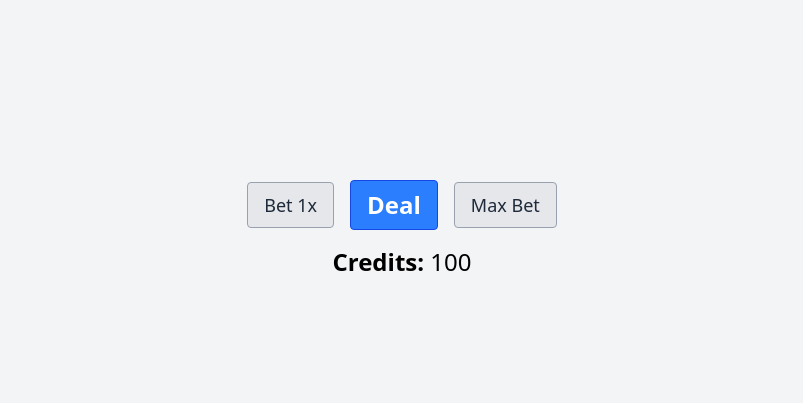
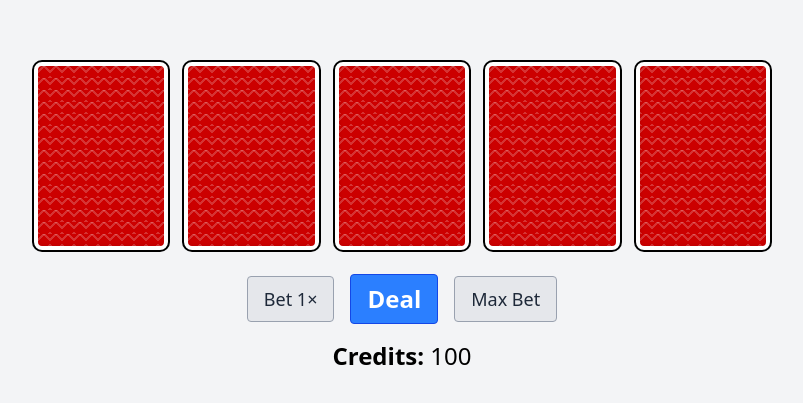
Before and after one commit to cromero3/cromero3.github.io, a Vue app: page / in a window 1280 px wide. Shown: the part 183-586 px from the top of the page, without its empty margins (238-1041 px from the left). Built offline with nearby package versions, Linux system fonts and the light colour scheme.

Commit message:
Added back pattern to cards

```diff
--- a/src/components/Card.vue
+++ b/src/components/Card.vue
@@ -1,21 +1,28 @@
 <template>
-  <div @click="$emit('toggle-hold')" class="cursor-pointer">
+  <div @click="emitToggleHold" class="cursor-pointer">
+    <!-- card back -->
     <div
-      class="
-        w-full aspect-[5/7] bg-white border rounded-lg shadow-lg
-        p-2 flex flex-col items-center justify-center overflow-hidden
-      "
+      v-if="faceDown"
+      class="card-back"
+    ></div>
+
+    <!-- card front (unchanged) -->
+    <div
+      v-else
+      class="w-full aspect-[5/7] bg-white border rounded-lg shadow-lg p-2 flex flex-col items-center justify-center overflow-hidden"
     >
-      <span class="text-2xl sm:text-3xl md:text-4xl">{{ card.rank }}</span>
+      <span class="text-2xl sm:text-3xl md:text-4xl">{{ card!.rank }}</span>
       <span
-        :class="suitClass(card.suit)"
+        :class="suitClass(card!.suit)"
         class="leading-none text-2xl sm:text-3xl md:text-4xl"
       >
-        {{ card.suit }}
+        {{ card!.suit }}
       </span>
     </div>
+
+    <!-- HELD badge -->
     <div
-      v-if="held"
+      v-if="!faceDown && held"
       class="mt-1 text-sm sm:text-base md:text-lg text-green-600 text-center"
     >
       HELD
@@ -24,16 +31,49 @@
 </template>
 
 <script setup lang="ts">
-import type { PropType } from 'vue'
-// **import the public Card type** instead of declaring a new interface
-import type { Card as CardType } from '../game/deck'
+import type { PropType } from 'vue';
+import type { Card as CardType } from '../game/deck';
 
-const props = defineProps({
-  card:  { type: Object as PropType<CardType>, required: true },
-  held:  { type: Boolean,            required: true },
-})
+const props = defineProps<{
+  faceDown?: boolean;
+  card?: CardType;
+  held?: boolean;
+}>();
+const emit = defineEmits(['toggle-hold']);
+function emitToggleHold() {
+  if (!props.faceDown) emit('toggle-hold');
+}
+const suitClass = (s: CardType['suit']) =>
+  s === '♥' || s === '♦' ? 'text-red-600' : 'text-gray-900';
+</script>
 
-// helper stays the same
-const suitClass = (s: CardType['suit']) =>
-  s === '♥' || s === '♦' ? 'text-red-600' : 'text-gray-900'
-</script>
+<style scoped>
+.card-back {
+  width: 100%;
+  aspect-ratio: 5 / 7;
+
+  /* white frame */
+  border: 4px solid white;
+  border-radius: 0.5rem;
+
+  /* inner shadow + outer black outline */
+  box-shadow:
+    inset 0 0 4px rgba(0, 0, 0, 0.1),
+    0 0 0 2px rgba(0, 0, 0, 1);
+
+  /* red background + crosshatch pattern */
+  background-color: #c00;
+  background-image:
+    repeating-linear-gradient(
+      45deg,
+      rgba(255,255,255,0.2) 0 2px,
+      transparent 2px 12px
+    ),
+    repeating-linear-gradient(
+      -45deg,
+      rgba(255,255,255,0.2) 0 2px,
+      transparent 2px 12px
+    );
+  background-size: 12px 12px;
+}
+</style>
--- a/src/components/PokerGame.vue
+++ b/src/components/PokerGame.vue
@@ -1,40 +1,41 @@
 <template>
   <div class="min-h-screen flex flex-col items-center justify-center bg-gray-100 p-4">
     <div class="w-full max-w-3xl mx-auto">
-      <!-- Card row: exactly 5 equal columns with gap -->
+
+      <!-- Card row: blank backs in 'bet', faces in 'draw'/'results' -->
       <div class="grid grid-cols-5 gap-4 mb-6">
         <Card
-          v-for="(c, i) in hand"
+          v-for="i in 5"
           :key="i"
-          :card="c"
-          :held="held[i]"
-          @toggle-hold="() => toggleHold(i)"
+          :face-down="phase === 'bet'"
+          :card="phase === 'bet' ? undefined : hand[i - 1]"
+          :held="phase !== 'bet' && held[i - 1]"
+          @toggle-hold="() => toggleHold(i - 1)"
         />
       </div>
 
-      <!-- Controls: Bet+1, Action, Max Bet -->
+      <!-- Controls: Bet+1, Deal/Draw/New Game, Max Bet -->
       <div class="flex flex-col sm:flex-row items-center justify-center gap-4 mb-4">
-        <!-- Main action button (center on desktop, top on mobile) -->
+        <button
+          @click="increaseBet"
+          :disabled="phase !== 'bet' || betAmount >= 5"
+          :class="betButtonClasses"
+          class="order-1 sm:order-1 w-full sm:w-auto"
+        >
+          Bet {{ betAmount }}×
+        </button>
+
         <button
           @click="handleAction"
           :class="actionClasses"
-          class="order-1 sm:order-2 w-full sm:w-auto"
+          class="order-2 sm:order-2 w-full sm:w-auto"
         >
           {{ buttonLabel }}
         </button>
-        <!-- Bet +1 button (left on desktop, middle on mobile) -->
-        <button
-          @click="increaseBet"
-          :disabled="phase === 'draw' || betAmount >= 5"
-          :class="betButtonClasses"
-          class="order-2 sm:order-1 w-full sm:w-auto"
-        >
-          Bet {{ betAmount }}x
-        </button>
-        <!-- Max Bet button (right on desktop, bottom on mobile) -->
+
         <button
           @click="maxBet"
-          :disabled="phase === 'draw' || betAmount >= 5"
+          :disabled="phase !== 'bet' || betAmount >= 5"
           :class="betButtonClasses"
           class="order-3 sm:order-3 w-full sm:w-auto"
         >
@@ -59,6 +60,7 @@
 <script lang="ts">
 import { defineComponent, ref, computed } from 'vue';
 import Card from './Card.vue';
+import type { Card as CardType } from '../game/deck';
 import { createDeck, shuffle } from '../game/deck';
 import { evaluateHand } from '../game/evaluator';
 
@@ -68,15 +70,14 @@ export default defineComponent({
   setup() {
     const credits = ref(100);
     const betAmount = ref(1);
-    const deck = ref<{ rank: string; suit: string }[]>([]);
-    const hand = ref<{ rank: string; suit: string }[]>([]);
-    const held = ref<boolean[]>([false, false, false, false, false]);
+    const deck = ref<CardType[]>([]);
+    const hand = ref<CardType[]>([]);
+    const held = ref([false, false, false, false, false]);
     const phase = ref<'bet' | 'draw' | 'results'>('bet');
     const result = ref<{ name: string; payout: number } | null>(null);
 
     function deal() {
       phase.value = 'bet';
-      // betAmount remains whatever user set
       if (credits.value < betAmount.value) return;
       credits.value -= betAmount.value;
       deck.value = shuffle(createDeck());
@@ -99,8 +100,7 @@ export default defineComponent({
       result.value = r;
       credits.value += (r.payout || 0) * betAmount.value;
       phase.value = 'results';
-      // reset bet after round completion
-      betAmount.value = 1;
+      betAmount.value = 1; // reset bet
     }
 
     const buttonLabel = computed(() => {
@@ -121,13 +121,12 @@ export default defineComponent({
     ]);
 
     function increaseBet() {
-      // only disable during draw, allow in results phase
-      if (phase.value === 'draw') return;
+      if (phase.value !== 'bet') return;
       if (betAmount.value < 5) betAmount.value++;
     }
 
     function maxBet() {
-      if (phase.value === 'draw') return;
+      if (phase.value !== 'bet') return;
       betAmount.value = 5;
     }
 
```
Also changed, not shown: 2 other files (tests, documents, lock files or other folders).
